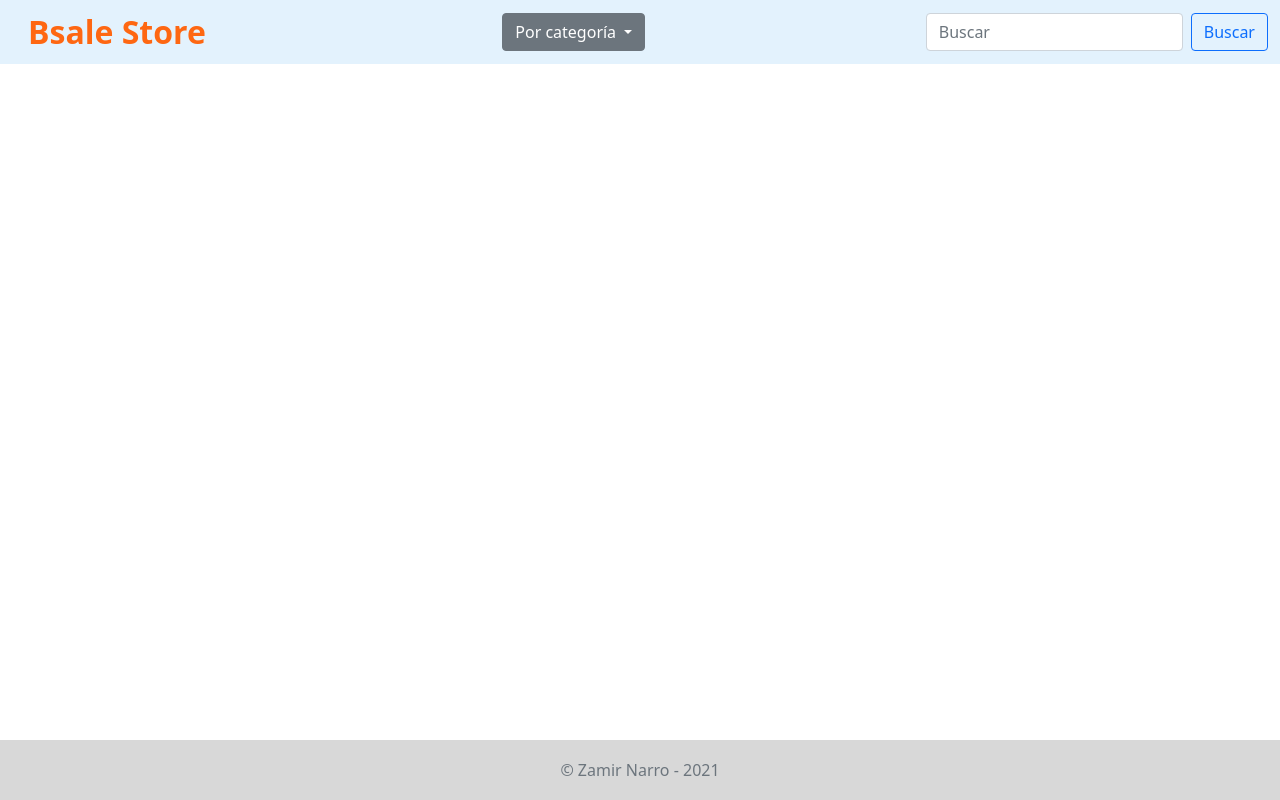
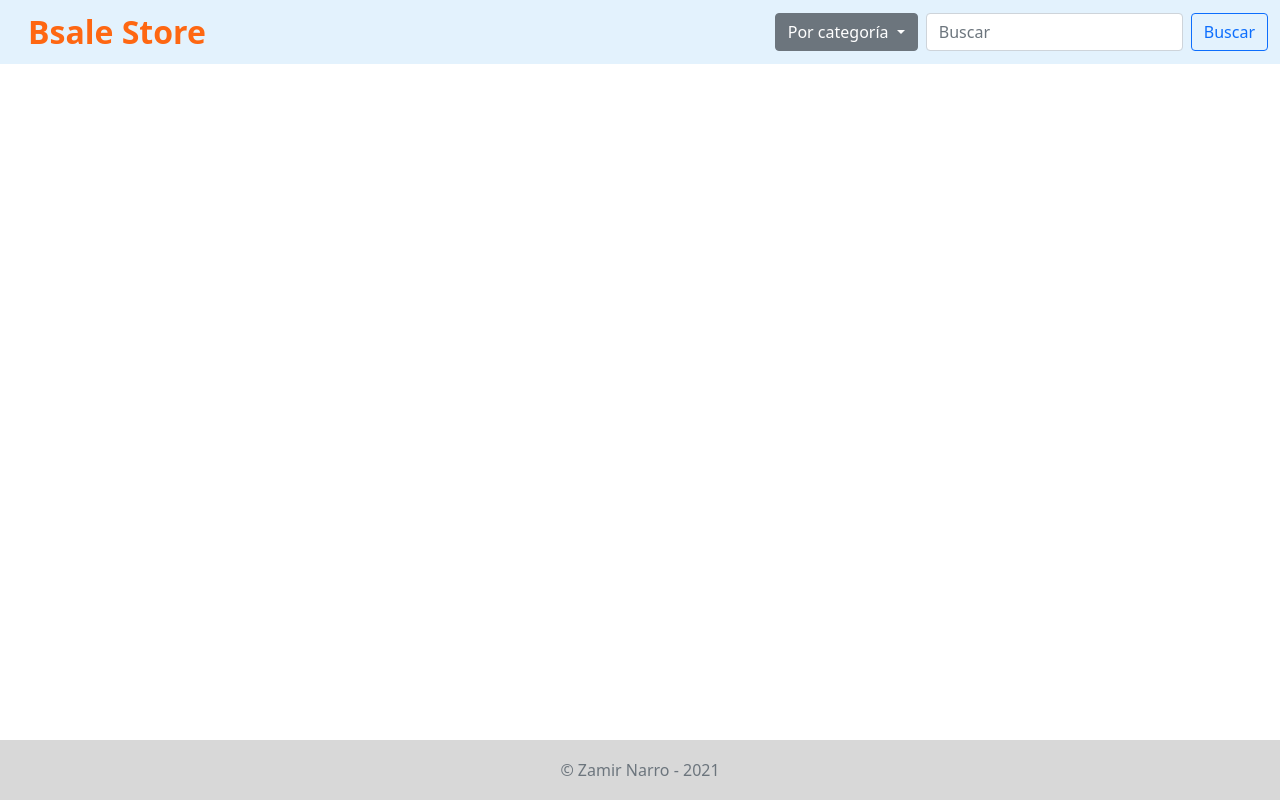
Before and after one commit to znarro/online-store-frontend, a website: page index.html in a window 1280 px wide. Drawn offline with nearby package versions, Linux system fonts and the light colour scheme; no server answers.

Commit message:
Fix navbar

```diff
--- a/index.html
+++ b/index.html
@@ -30,6 +30,7 @@
             <h2 class="brand">Bsale Store</h2>
           </a>
 
+          <div class="menu">
             <div class="dropdown">
               <button
                 class="btn btn-secondary dropdown-toggle"
@@ -59,6 +60,7 @@
                 Buscar
               </button>
             </form>
+          </div>
         </div>
       </nav>
     </header>
--- a/style.css
+++ b/style.css
@@ -23,6 +23,14 @@ body {
   font-weight: 600;
   margin-bottom: 0;
   margin-left: 1rem;
+}
+
+.menu {
+  display: flex;
+}
+
+.menu .dropdown {
+  margin-right: 0.5rem;
 }
 
 /* Loader */
```
Lines whose indentation alone changed are shown as unchanged.
